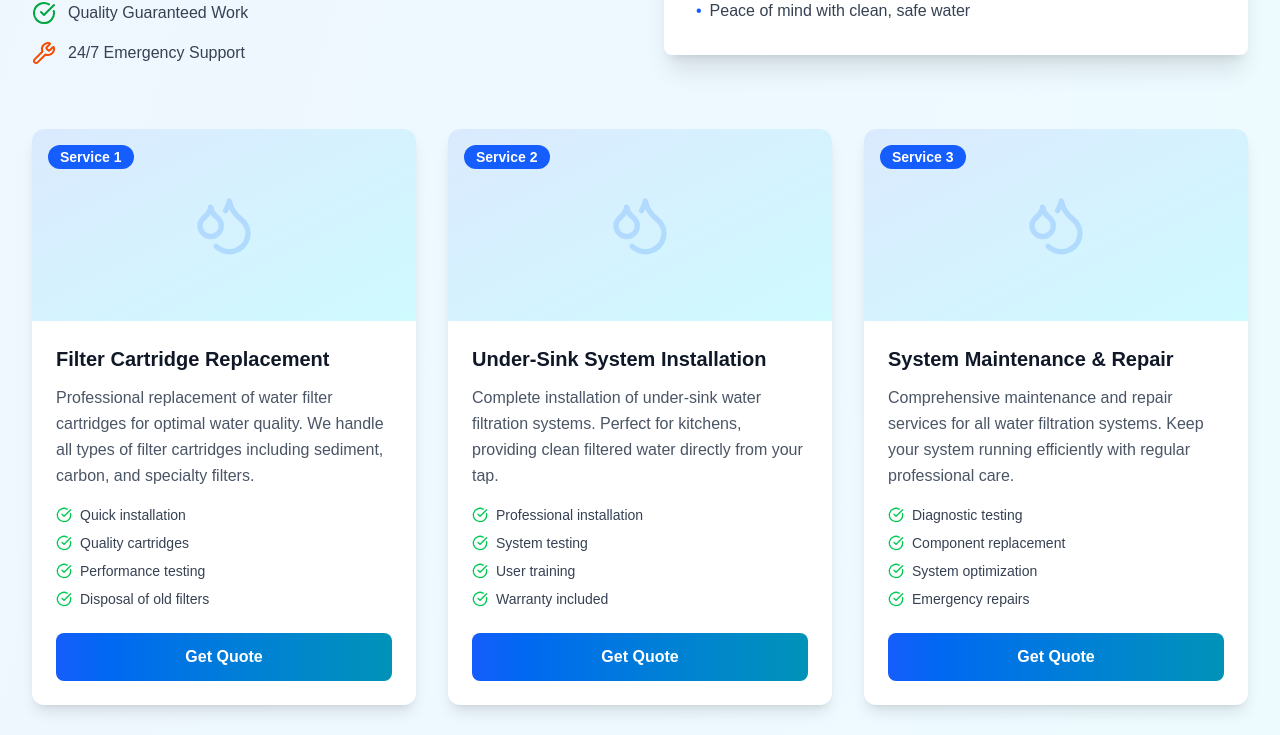
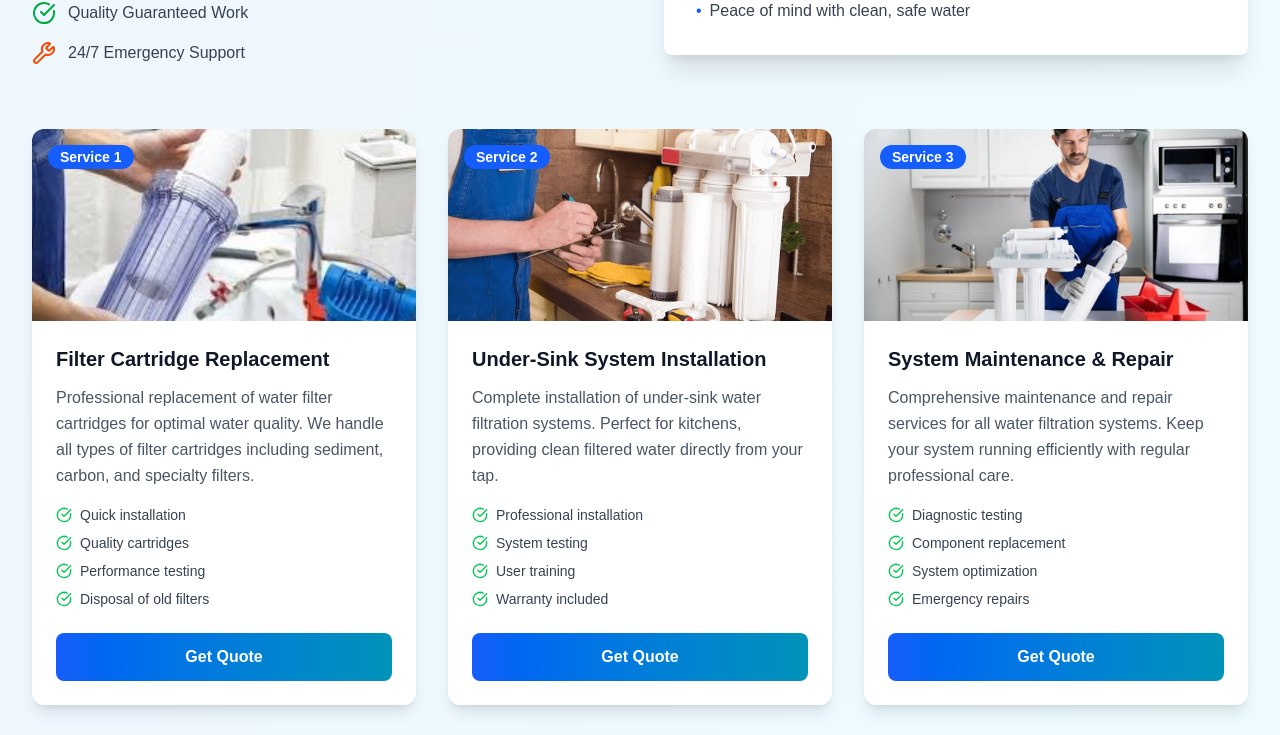
Before and after one commit to Rohithraj16/suraksha_enterprises, a Next.js app: page /services in a window 1280 px wide. Shown: the part 717-1452 px from the top of the page. Built offline with nearby package versions, Linux system fonts and the light colour scheme.

Commit message:
waterfilter services and gas geyser services integrated successfully

```diff
--- a/src/app/components/Services.jsx
+++ b/src/app/components/Services.jsx
@@ -164,6 +164,7 @@ function Services() {
 			icon: <Thermometer className="h-8 w-8" />,
 		},
 	];
+
 	return (
 		<div className="min-h-screen bg-gradient-to-br from-blue-50 to-cyan-50">
 			{/* Hero Section */}
@@ -248,10 +249,13 @@ function Services() {
 							key={service.id}
 							className="bg-white rounded-xl shadow-lg hover:shadow-xl transition-all duration-300 transform hover:-translate-y-2 overflow-hidden"
 						>
-							<div className="relative h-48 bg-gradient-to-br from-blue-100 to-cyan-100">
-								<div className="absolute inset-0 flex items-center justify-center">
-									<Droplets className="h-16 w-16 text-blue-500 opacity-20" />
-								</div>
+							{/* Service Image */}
+							<div className="relative h-48">
+								<img
+									src={service.image}
+									alt={service.alt}
+									className="object-cover w-full h-full"
+								/>
 								<div className="absolute top-4 left-4">
 									<span className="bg-blue-600 text-white px-3 py-1 rounded-full text-sm font-semibold">
 										Service {service.id}
@@ -388,33 +392,35 @@ function Services() {
 						</div>
 					</div>
 
-					{/* Services Grid */}
+					{/* Gas Services Grid with Images */}
 					<div className="grid md:grid-cols-2 lg:grid-cols-3 gap-8">
 						{gas_services.map((service) => (
 							<div
 								key={service.id}
-								className="bg-white rounded-xl shadow-lg hover:shadow-xl transition-all duration-300 transform hover:-translate-y-2 overflow-hidden border-t-4 border-orange-500 hover:border-red-600"
+								className="bg-white rounded-xl shadow-lg hover:shadow-xl transition-all duration-300 transform hover:-translate-y-2 overflow-hidden"
 							>
-								<div className="relative h-48 bg-gradient-to-br from-orange-100 to-red-100">
-									<div className="absolute inset-0 flex items-center justify-center">
-										<div className="text-orange-500 opacity-20">
-											<Flame className="h-16 w-16" />
-										</div>
-									</div>
+								{/* Service Image */}
+								<div className="relative h-48">
+									<img
+										src={service.image}
+										alt={service.alt}
+										className="object-cover w-full h-full"
+									/>
 									<div className="absolute top-4 left-4">
 										<span className="bg-orange-600 text-white px-3 py-1 rounded-full text-sm font-semibold">
-											Gas Service
+											Gas Service {service.id}
 										</span>
+									</div>
+									{/* Icon overlay */}
+									<div className="absolute top-4 right-4 bg-white/90 rounded-full p-2">
+										<div className="text-orange-600">{service.icon}</div>
 									</div>
 								</div>
 
 								<div className="p-6">
-									<div className="flex items-center mb-3">
-										<div className="text-orange-600 mr-3">{service.icon}</div>
-										<h3 className="text-xl font-bold text-gray-900">
-											{service.title}
-										</h3>
-									</div>
+									<h3 className="text-xl font-bold text-gray-900 mb-3">
+										{service.title}
+									</h3>
 									<p className="text-gray-600 mb-4 leading-relaxed">
 										{service.description}
 									</p>
```
